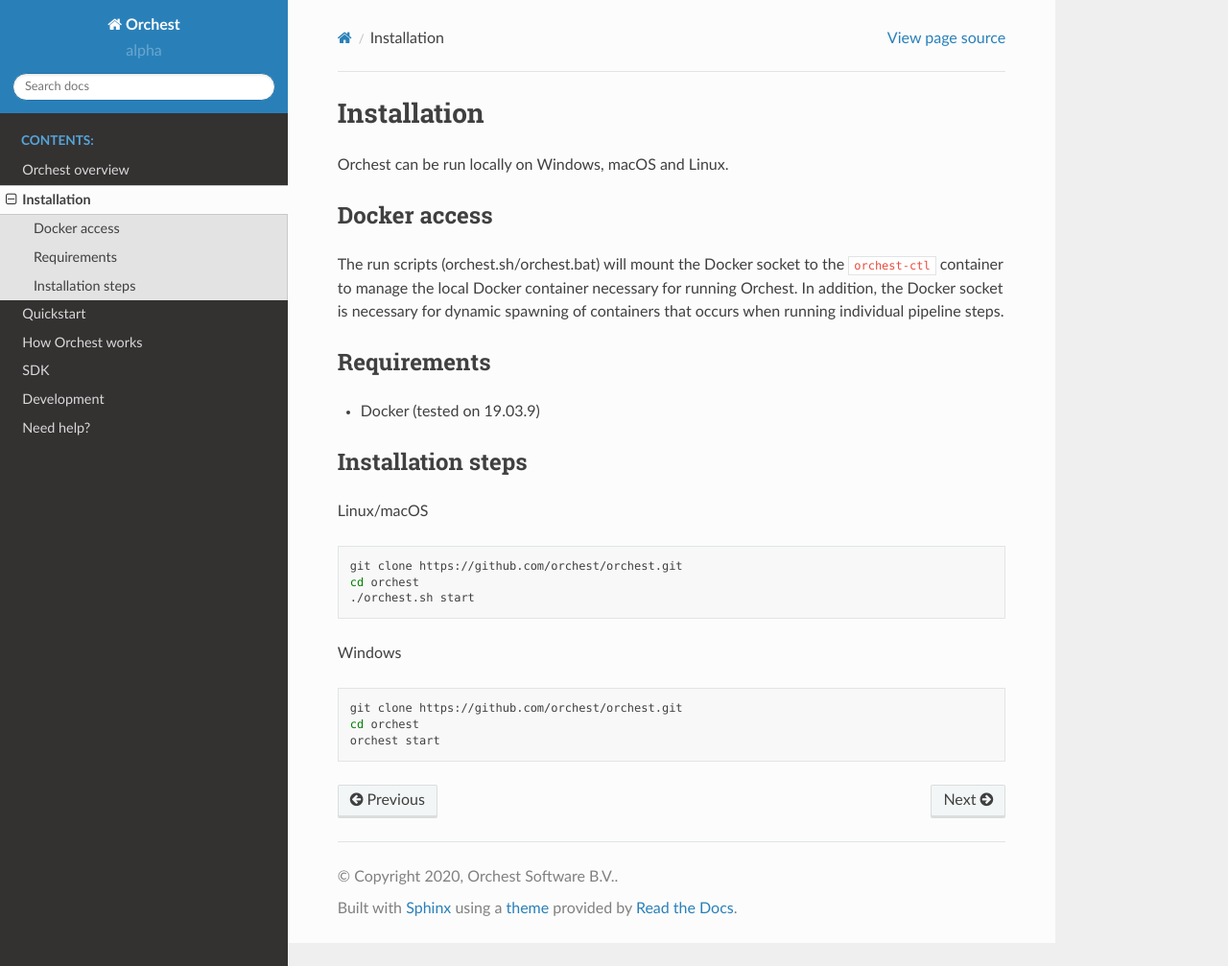
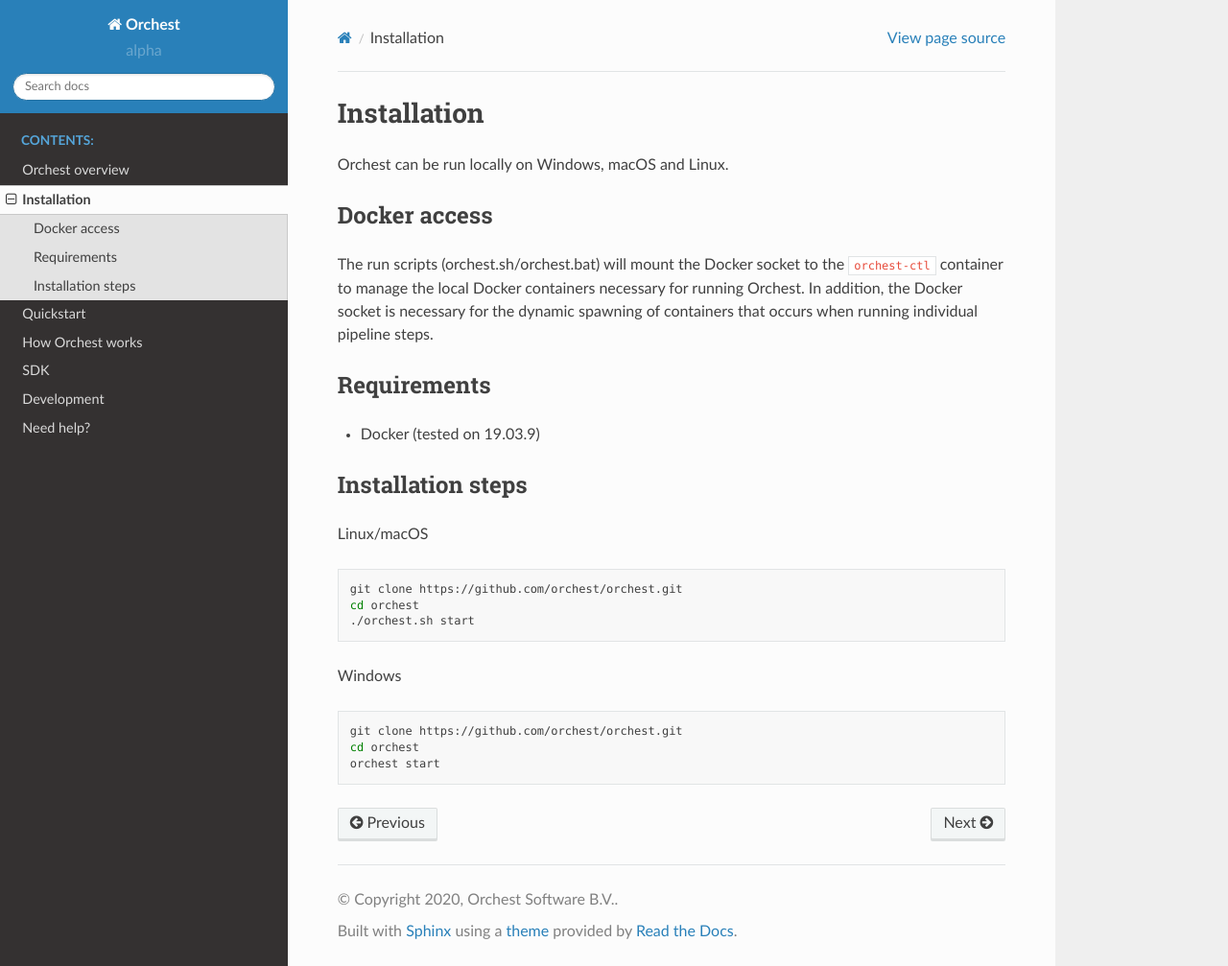
Before and after one commit to ReactExpert918/orchest, a Sphinx documentation site: the page built from docs/source/installation.rst, in a window 1280 px wide and 1007 px high. Shown: the whole window at 96% size. Built offline with Sphinx 7.4.7 and the Read the Docs theme 2.0.0, drawn with Linux system fonts in a browser that asks for light colours.

Commit message:
docker access typos

```diff
--- a/docs/source/installation.rst
+++ b/docs/source/installation.rst
@@ -8,8 +8,8 @@
 -------------
 
 The run scripts (orchest.sh/orchest.bat) will mount the Docker socket to the :code:`orchest-ctl`
-container to manage the local Docker container necessary for running Orchest. In addition, the
-Docker socket is necessary for dynamic spawning of containers that occurs when running individual
+container to manage the local Docker containers necessary for running Orchest. In addition, the
+Docker socket is necessary for the dynamic spawning of containers that occurs when running individual
 pipeline steps.
 
 Requirements
```
